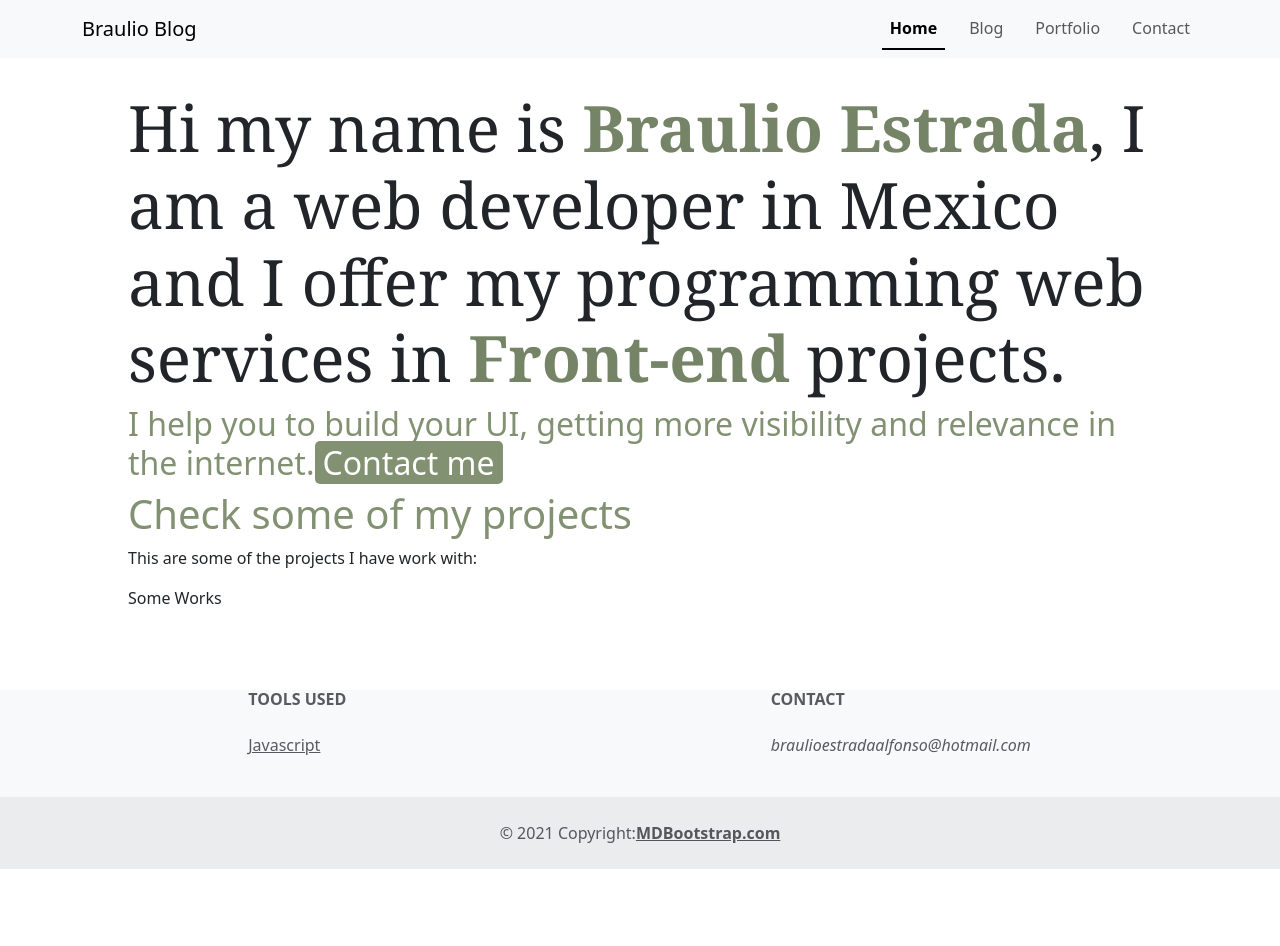
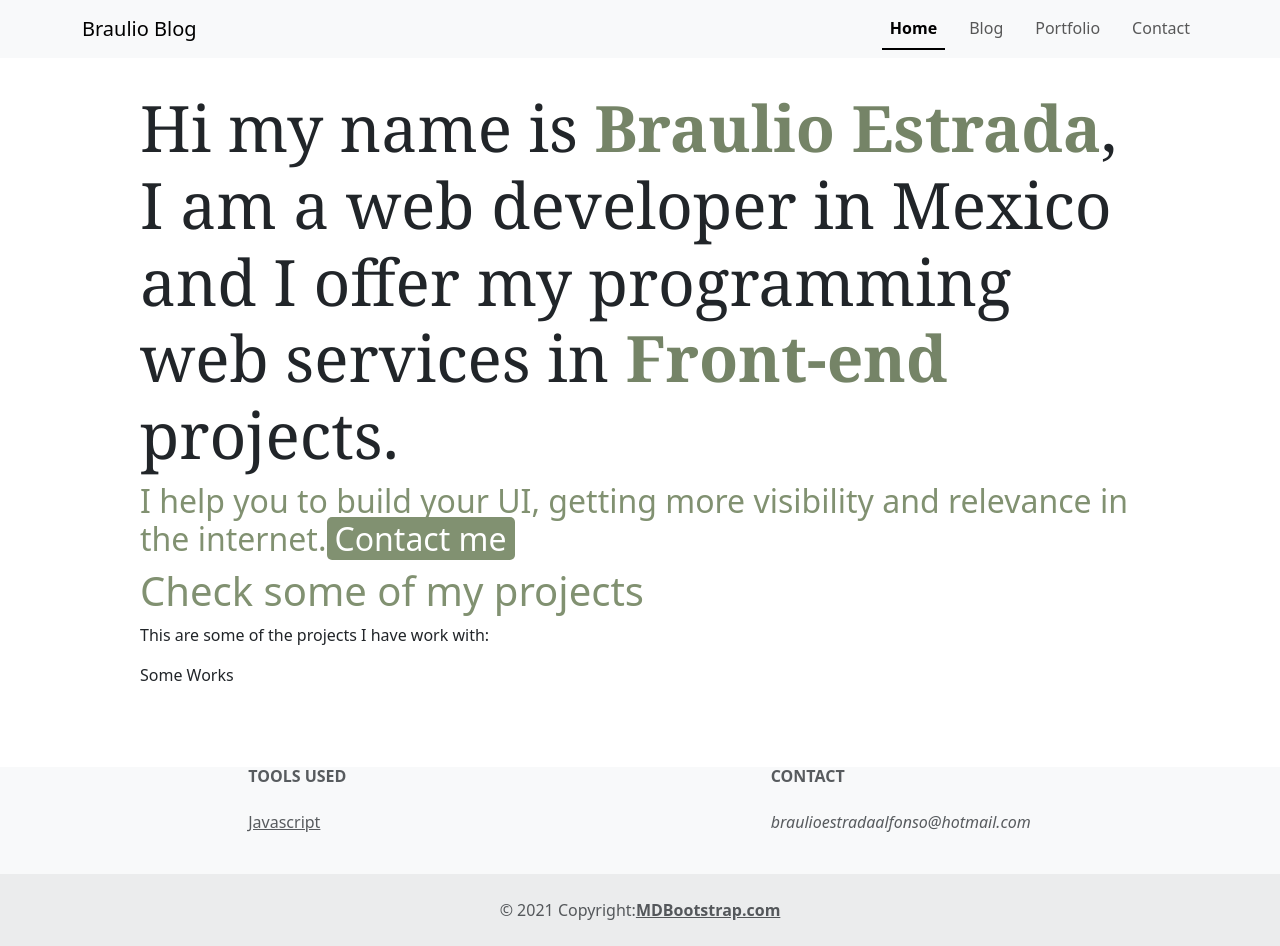
Before and after one commit to Braulio95/toniconectalandingpage, a React (Create React App) app: page / in a window 1280 px wide. Before the commit the page ends 869 px from the top, so only its background shows below. Built offline with nearby package versions, Linux system fonts and the light colour scheme.

Commit message:
modifiying home

```diff
--- a/src/modules/Home/Home.tsx
+++ b/src/modules/Home/Home.tsx
@@ -1,16 +1,21 @@
 import React from "react";
+import Container from "react-bootstrap/Container";
+import Col from "react-bootstrap/Col";
+import Row from "react-bootstrap/Row";
 
 export const Home = () => {
   return (
-    <div className="home">
+    <Container className="home" fluid="xl">
+      <Row>
+        <Col>
           <h1>
-        Hi my name is <strong>Braulio Estrada</strong>, I am a web developer in
-        Mexico and I offer my programming web services in{" "}
+            Hi my name is <strong>Braulio Estrada</strong>, I am a web developer
+            in Mexico and I offer my programming web services in{" "}
             <strong>Front-end</strong> projects.
           </h1>
           <h2>
-        I help you to build your UI, getting more visibility and relevance in
-        the internet.
+            I help you to build your UI, getting more visibility and relevance
+            in the internet.
             <a href="/contact">Contact me</a>
           </h2>
           <section className="last-works">
@@ -18,6 +23,8 @@ export const Home = () => {
             <p>This are some of the projects I have work with:</p>
             <div className="works">Some Works</div>
           </section>
-    </div>
+        </Col>
+      </Row>
+    </Container>
   );
 };
```
Lines whose indentation alone changed are shown as unchanged.
